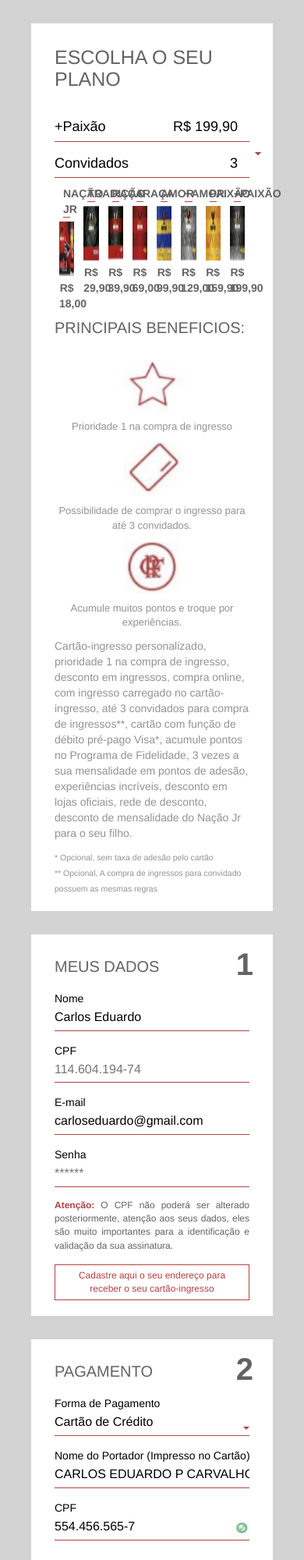
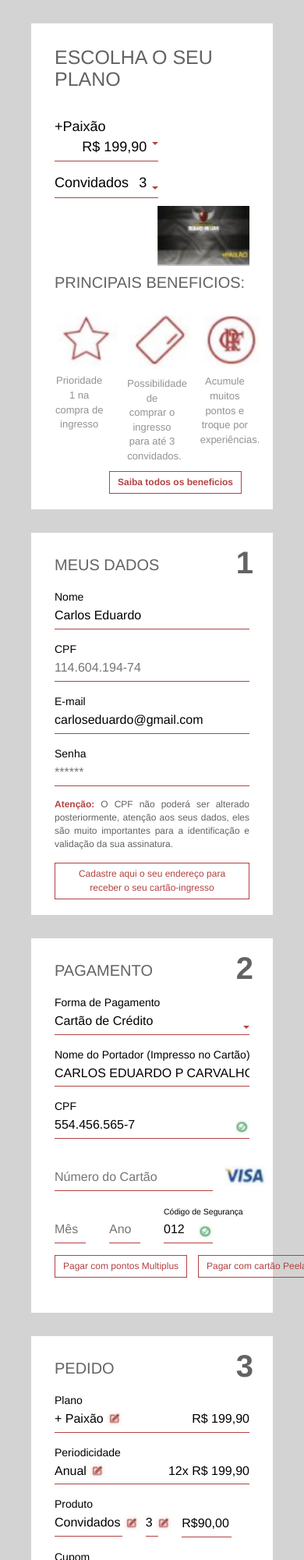
Before and after one commit to gabrieelmoura/desafio-csm-front-end, a website: page src/index.html in a window 390 px wide. Shown: the top 2000 px of the page at 78% size. Drawn offline with nearby package versions, Linux system fonts and the light colour scheme; files that its build step writes are made by us from their sources.

Commit message:
Responsivo para celular ok

```diff
--- a/src/index.html
+++ b/src/index.html
@@ -14,8 +14,9 @@
                         Escolha o seu Plano
                     </h1>
                     <div class="row">
-                        <div class="col-md-3">
+                        <div class="col-md-3 col-xs-7">
                             <div class="csm-plan-selection-form">
+                                <div class="csm-input-group">
                                     <div class="csm-input csm-input-selectable">
                                         <div class="csm-input__left pull-left">
                                             +Paixão
@@ -24,6 +25,8 @@
                                             R$ 199,90
                                         </div>
                                     </div>
+                                </div>
+                                <div class="csm-input-group">
                                     <div class="csm-input csm-input-selectable">
                                         <div class="csm-input__left pull-left">
                                             Convidados
@@ -34,7 +37,12 @@
                                     </div>
                                 </div>
                             </div>
-                        <div class="col-md-9">
+                        </div>
+                        <div class="col-md-5 text-right visible-xs">
+                            <div class="csm-input-name"></div>
+                            <img src="img/+paixao.png">
+                        </div>
+                        <div class="col-md-9 hidden-xs">
                             <div class="csm-plans">
                                 <div class="csm-plan">
                                     <span class="csm-plan__title">
@@ -117,7 +125,7 @@
                     <div class="row">
                         <div class="col-md-5">
                             <div class="row">
-                                <div class="col-md-4">
+                                <div class="col-md-4 col-xs-4">
                                     <div class="csm-benefit">
                                         <img src="img/star.png" alt="Beneficio 1" class="csm-benefit-image">
                                         <div class="csm-benefit-text">
@@ -125,7 +133,7 @@
                                         </div>
                                     </div>
                                 </div>
-                                <div class="col-md-4">
+                                <div class="col-md-4 col-xs-4">
                                     <div class="csm-benefit">
                                         <img src="img/ticket.png" alt="Beneficio 2" class="csm-benefit-image">
                                         <div class="csm-benefit-text">
@@ -133,7 +141,7 @@
                                         </div>
                                     </div>
                                 </div>
-                                <div class="col-md-4">
+                                <div class="col-md-4 col-xs-4">
                                     <div class="csm-benefit">
                                         <img src="img/team-shield.png" alt="Beneficio 3" class="csm-benefit-image">
                                         <div class="csm-benefit-text">
@@ -143,7 +151,7 @@
                                 </div>
                             </div>
                         </div>
-                        <div class="col-md-7">
+                        <div class="col-md-7 hidden-xs">
                             <div class="csm-benefit-description">
                                 Cartão-ingresso personalizado, prioridade 1 na compra de ingresso, desconto em ingressos, compra online, com ingresso carregado no cartão-ingresso, até 3 convidados para compra de ingressos**, cartão com função de débito pré-pago Visa*, acumule pontos no Programa de Fidelidade, 3 vezes a sua mensalidade em pontos de adesão, experiências incríveis, desconto em lojas oficiais, rede de desconto, desconto de mensalidade do Nação Jr para o seu filho.
                                 <br>
@@ -152,6 +160,11 @@
                                 <br>
                                 <span class="csm-smaller">** Opcional, A compra de ingressos para convidado possuem as mesmas regras</span>
                             </div>
+                        </div>
+                        <div class="col-md-12 visible-xs text-right">
+                            <button class="csm-button" style="font-weight: bolder">
+                                Saiba todos os beneficios
+                            </button>
                         </div>
                     </div>
                 </div>
@@ -226,14 +239,14 @@
                             <input type="text" name="" class="csm-input" value="554.456.565-7">
                         </div>
                         <div class="row">
-                            <div class="col-md-10">
+                            <div class="col-md-10 col-xs-10">
                                 <div class="csm-input-group">
                                     <div class="csm-input-name">
                                     </div>
                                     <input type="text" name="" class="csm-input" placeholder="Número do Cartão">
                                 </div>
                             </div>
-                            <div class="col-md-2" style="padding: 0">
+                            <div class="col-md-2 col-xs-2" style="padding: 0">
                                 <div class="csm-input-group">
                                     <div class="csm-input-name">
                                     </div>
@@ -242,21 +255,21 @@
                             </div>
                         </div>
                         <div class="row">
-                            <div class="col-md-3">
+                            <div class="col-md-3 col-xs-3">
                                 <div class="csm-input-group">
                                     <div class="csm-input-name">
                                     </div>
                                     <input type="text" name="" class="csm-input" placeholder="Mês">
                                 </div>
                             </div>
-                            <div class="col-md-3">
+                            <div class="col-md-3 col-xs-3">
                                 <div class="csm-input-group">
                                     <div class="csm-input-name">
                                     </div>
                                     <input type="text" name="" class="csm-input" placeholder="Ano">
                                 </div>
                             </div>
-                            <div class="col-md-4">
+                            <div class="col-md-4 col-xs-4">
                                 <div class="csm-input-group">
                                     <div class="csm-input-name">
                                         <span class="csm-smaller">Código de Segurança</span>
@@ -311,7 +324,7 @@
                             </div>
                         </div>
                         <div class="row">
-                            <div class="col-md-5">
+                            <div class="col-md-5 col-xs-5">
                                 <div class="csm-input-group">
                                     <div class="csm-input-name">
                                         Produto
@@ -323,7 +336,7 @@
                                     </div>
                                 </div>
                             </div>
-                            <div class="col-md-2">
+                            <div class="col-md-2 col-xs-2">
                                 <div class="csm-input-group">
                                     <div class="csm-input-name">
                                     </div>
@@ -334,8 +347,8 @@
                                     </div>
                                 </div>
                             </div>
-                            <div class="col-md-1"></div>
-                            <div class="col-md-4">
+                            <div class="col-md-1 col-xs-1"></div>
+                            <div class="col-md-4 col-xs-4">
                                 <div class="csm-input-group">
                                     <div class="csm-input-name">
                                     </div>
@@ -352,12 +365,12 @@
                                 Cupom
                             </div>
                             <div class="row">
-                                <div class="col-md-4">
+                                <div class="col-md-4 col-xs-4">
                                     <div style="font-size: 18px; padding: 5px 0">
                                         Desconto
                                     </div>
                                 </div>
-                                <div class="col-md-8">
+                                <div class="col-md-8 col-xs-8">
                                     <input class="csm-input csm-input-square" style="margin-bottom: 0">
                                 </div>
                             </div>
@@ -375,12 +388,12 @@
                             <input type="checkbox" name=""> Eu li e concordo com os <a href="#">termos de uso</a>
                         </div>
                         <div class="row">
-                            <div class="col-md-6">
+                            <div class="col-md-6 col-xs-6">
                                 <button class="csm-button csm-button-bigger csm-fullwidth">
                                     Voltar
                                 </button>
                             </div>
-                            <div class="col-md-6">
+                            <div class="col-md-6 col-xs-6">
                                 <button class="csm-button csm-button-bigger csm-button-full csm-fullwidth">
                                     Finalizar Pedido
                                 </button>
```
Lines whose indentation alone changed are shown as unchanged.
